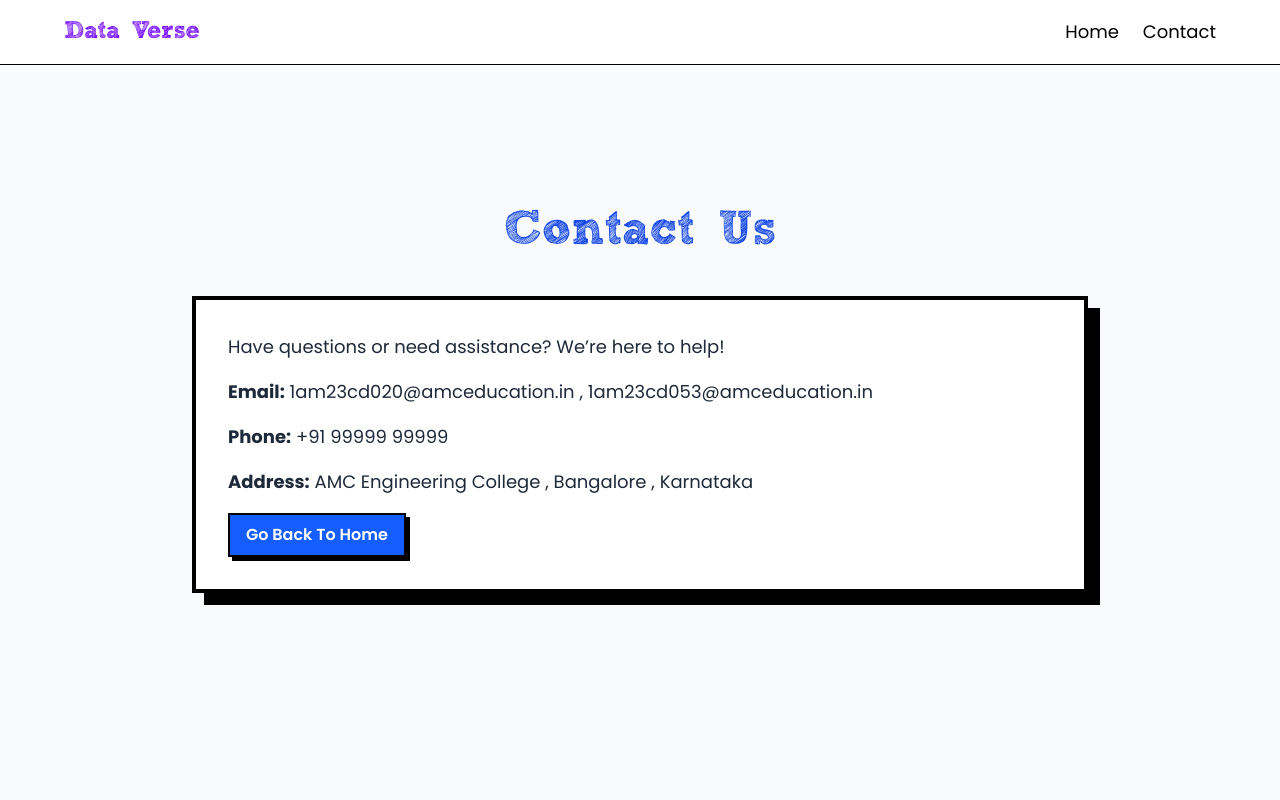
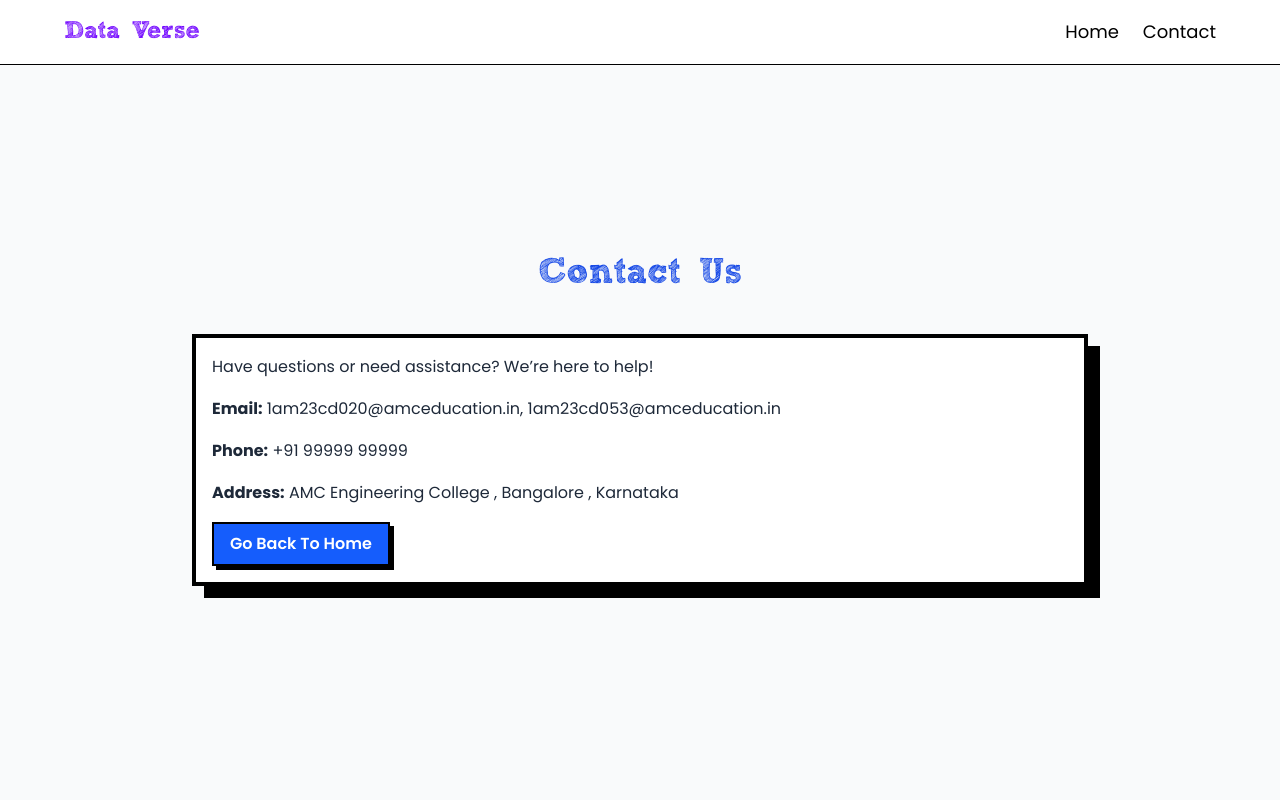
Before and after one commit to bichitrabehera/datascience_event_hub, a React (Vite) app in the folder frontend/: page /contact in a window 1280 px wide. Shown: the top 800 px of the page. Built offline with nearby package versions, Linux system fonts and the light colour scheme.

Commit message:
frontend commit

```diff
--- a/frontend/src/pages/Contact.jsx
+++ b/frontend/src/pages/Contact.jsx
@@ -3,25 +3,25 @@ import React from "react";
 const Contact = () => {
   return (
     <main className="min-h-screen flex flex-col items-center justify-center px-6 py-12 b">
-      <h1 className="text-5xl font-[sketch] text-blue-700 mb-10 text-center">
+      <h1 className="text-4xl font-[sketch] text-blue-700 m-10 text-center">
         Contact Us
       </h1>
 
-      <div className="bg-white w-full max-w-4xl border-4 border-black shadow-[12px_12px_0_#000] p-8 space-y-4">
-        <p className="text-gray-800 text-lg leading-relaxed">
+      <div className="bg-white w-full max-w-4xl border-4 border-black shadow-[12px_12px_0_#000] p-4 space-y-4">
+        <p className="text-gray-800 text leading-relaxed">
           Have questions or need assistance? We’re here to help!
         </p>
 
-        <p className="text-gray-800 text-lg leading-relaxed">
-          <span className="font-bold">Email:</span> 1am23cd020@amceducation.in ,
+        <p className="text-gray-800 text leading-relaxed">
+          <span className="font-bold">Email:</span> 1am23cd020@amceducation.in,
           1am23cd053@amceducation.in
         </p>
 
-        <p className="text-gray-800 text-lg leading-relaxed">
+        <p className="text-gray-800 text leading-relaxed">
           <span className="font-bold">Phone:</span> +91 99999 99999
         </p>
 
-        <p className="text-gray-800 text-lg leading-relaxed">
+        <p className="text-gray-800 text leading-relaxed">
           <span className="font-bold">Address:</span> AMC Engineering College ,
           Bangalore , Karnataka
         </p>
```
